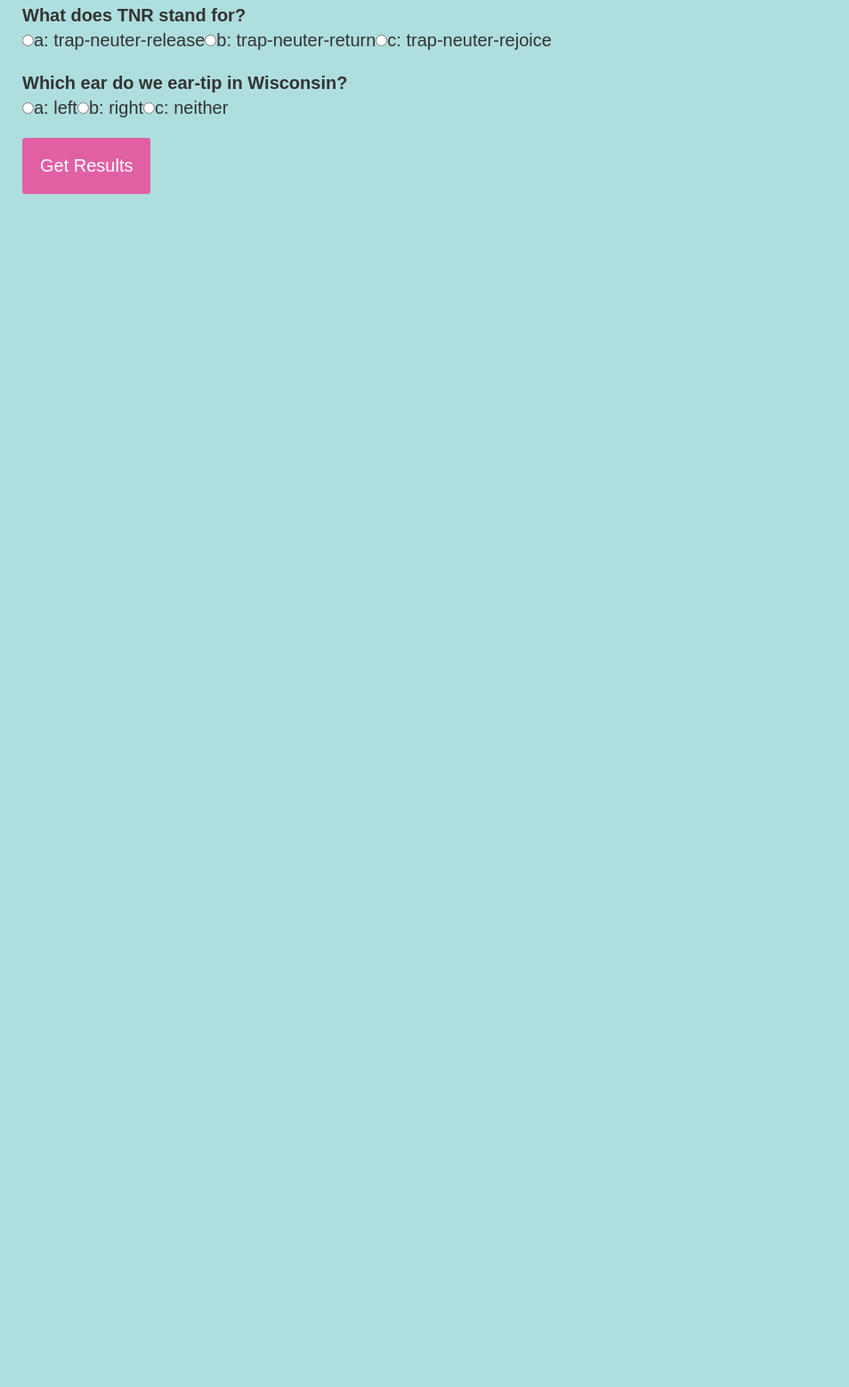
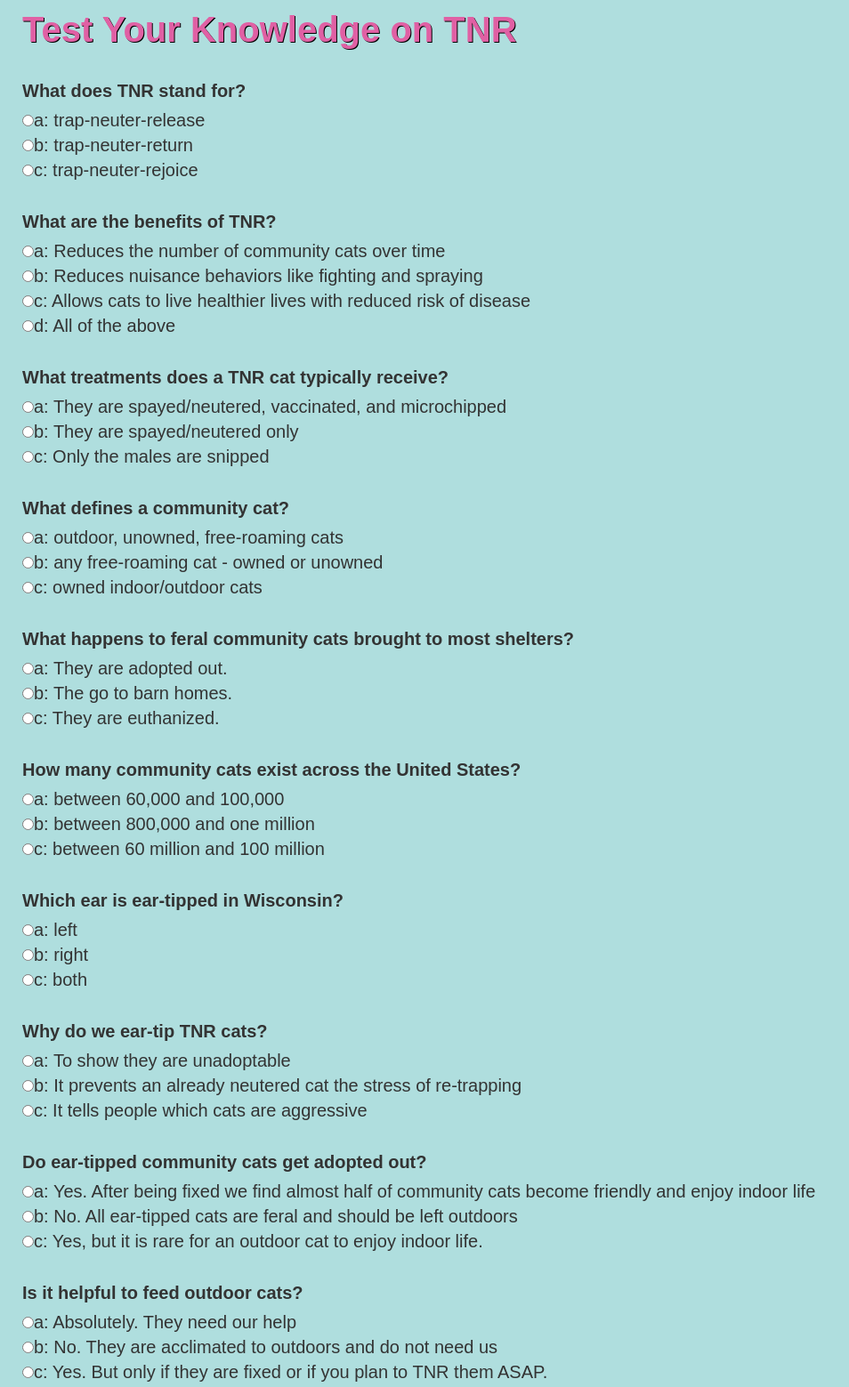
Before and after one commit to Sara-414/ucc-tnr-quiz, a website: page index.html in a window 1280 px wide. Shown: the part 22-1581 px from the top of the page at 89% size, without its empty margins (0-954 px from the left). Before the commit the page ends 800 px from the top, so only its background shows below. Drawn offline with Linux system fonts and the light colour scheme.

Commit message:
Spacing color and question updates

```diff
--- a/css/main.css
+++ b/css/main.css
@@ -95,12 +95,23 @@ textarea {
     background: rgb(175, 222, 222);
   }
 
+  h1 {
+    color:rgb(224, 96, 164);
+    text-shadow: 1px 1px black;
+  }
+
   .question {
     font-weight: 600;
+    margin-bottom: 5px;
   }
 
   .answers {
-      margin-bottom: 20px;
+    margin-bottom: 30px;
+    display:grid;
+  }
+
+  .answers .letter {
+    margin-left: 10px;
   }
 
   #submit {
@@ -113,6 +124,9 @@ textarea {
     padding: 20px;
     cursor: pointer;
     margin-bottom: 20px;
+    margin-top: 20px;
+    margin-left: 100px;
+    box-shadow: 1px 1px black;
   }
 
   #submit:hover {
--- a/index.html
+++ b/index.html
@@ -3,7 +3,7 @@
 
 <head>
   <meta charset="utf-8">
-  <title></title>
+  <title>TNR Quiz</title>
   <meta name="description" content="">
   <meta name="viewport" content="width=device-width, initial-scale=1">
 
@@ -26,6 +26,7 @@
 <body>
   <!-- Add your site or application content here -->
 
+  <h1>Test Your Knowledge on TNR</h1>
   <div id="quiz"></div>
   <button id="submit">Get Results</button>
   <div id="results"></div>
--- a/js/main.js
+++ b/js/main.js
@@ -14,13 +14,86 @@ var myQuestions = [
         correctAnswer: 'b'
     },
     {
-        question: "Which ear do we ear-tip in Wisconsin?",
+        question: "What are the benefits of TNR?",
+        answers: {
+            a: 'Reduces the number of community cats over time',
+            b: 'Reduces nuisance behaviors like fighting and spraying',
+            c: 'Allows cats to live healthier lives with reduced risk of disease',
+            d: 'All of the above'
+        },
+        correctAnswer: 'd'
+    },
+    {
+        question: "What treatments does a TNR cat typically receive?",
+        answers: {
+            a: 'They are spayed/neutered, vaccinated, and microchipped',
+            b: 'They are spayed/neutered only',
+            c: 'Only the males are snipped'
+        },
+        correctAnswer: 'a'
+    },
+    {
+        question: "What defines a community cat?",
+        answers: {
+            a: 'outdoor, unowned, free-roaming cats',
+            b: 'any free-roaming cat - owned or unowned',
+            c: 'owned indoor/outdoor cats'
+        },
+        correctAnswer: 'a'
+    },
+    {
+        question: "What happens to feral community cats brought to most shelters?",
+        answers: {
+            a: 'They are adopted out.',
+            b: 'The go to barn homes.',
+            c: 'They are euthanized.'
+        },
+        correctAnswer: 'c'
+    },
+    {
+        question: "How many community cats exist across the United States?",
+        answers: {
+            a: 'between 60,000 and 100,000',
+            b: 'between 800,000 and one million',
+            c: 'between 60 million and 100 million'
+        },
+        correctAnswer: 'c'
+    },
+    {
+        question: "Which ear is ear-tipped in Wisconsin?",
         answers: {
             a: 'left',
             b: 'right',
-            c: 'neither'
+            c: 'both'
         },
         correctAnswer: 'a'
+    },
+    {
+        question: "Why do we ear-tip TNR cats?",
+        answers: {
+            a: 'To show they are unadoptable',
+            b: 'It prevents an already neutered cat the stress of re-trapping',
+            c: 'It tells people which cats are aggressive'
+        },
+        correctAnswer: 'b'
+    },
+    {
+        question: "Do ear-tipped community cats get adopted out?",
+        answers: {
+            a: 'Yes. After being fixed we find almost half of community cats become friendly and enjoy indoor life',
+            b: 'No. All ear-tipped cats are feral and should be left outdoors',
+            c: 'Yes, but it is rare for an outdoor cat to enjoy indoor life.'
+        },
+        correctAnswer: 'a'
+    },
+    {
+        question: "Is it helpful to feed outdoor cats?",
+        answers: {
+            a: 'Absolutely. They need our help',
+            b: 'No. They are acclimated to outdoors and do not need us',
+            c: 'Yes. But only if they are fixed or if you plan to TNR them ASAP.'
+        },
+        correctAnswer: 'c'
     }
 ];
 
```
